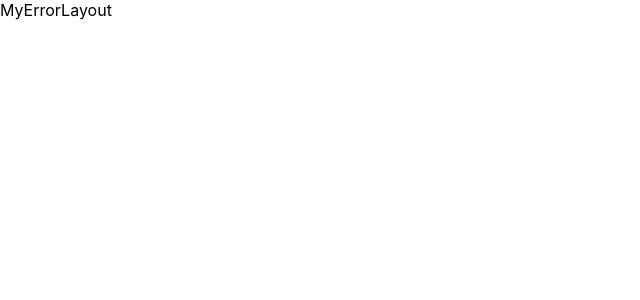
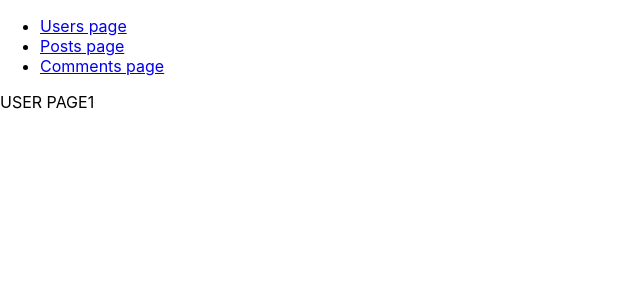
Before and after one commit to OsadchySa/react_ts_osadchy, a React (Create React App) app: page /users/1 in a window 1280 px wide. Before the commit this address had no page. Shown: the top 300 px of the page, without its empty margins (0-640 px from the left). Built offline with nearby package versions, Linux system fonts and the light colour scheme; no server answers.

Commit message:
hw6 09.07 15:05

```diff
--- a/src/Component/UsersComponent.tsx
+++ b/src/Component/UsersComponent.tsx
@@ -1,5 +1,6 @@
 import React, {FC} from 'react';
 import {IUser} from "../models/IUser";
+import {Link} from "react-router-dom";
 
 
 interface IProps {
@@ -12,7 +13,10 @@ const UsersComponent: FC<IProps> = ({users}) => {
         <div>
             <ul>
                 {
-                    users.map(user=> (<li key={user.id}>{user.id}: {user.firstName} {user.lastName}</li>))
+                    users.map(user=> (
+                        <li key={user.id}>
+                            <Link to={user.id.toString()}>{user.id}: {user.firstName} {user.lastName}</Link>
+                        </li>))
                 }
             </ul>
         </div>
--- a/src/index.tsx
+++ b/src/index.tsx
@@ -6,6 +6,9 @@ import UsersPage from "./pages/UsersPage";
 import PostsPage from "./pages/PostsPage";
 import CommentsPage from "./pages/CommentsPage";
 import MyErrorLayout from "./layouts/MyErrorLayout";
+import UserPage from "./pages/UserPage";
+
+
 
 const root = ReactDOM.createRoot(
     document.getElementById('root') as HTMLElement
@@ -17,6 +20,7 @@ let myRouter = createBrowserRouter([
         errorElement:<MyErrorLayout/>,
         children: [
             {path: 'users', element: <UsersPage/>},
+            {path: 'users/:id', element: <UserPage/>},
             {path: 'posts', element: <PostsPage/>},
             {path: 'comments', element: <CommentsPage/>}
         ]},
--- a/src/pages/PostsPage.tsx
+++ b/src/pages/PostsPage.tsx
@@ -1,9 +1,11 @@
 import React from 'react';
 
 const PostsPage = () => {
+
     return (
         <div>
             <PostsPage/>
+            POSTS PAGE
         </div>
     );
 };
--- /dev/null
+++ b/src/pages/UserPage.tsx
@@ -0,0 +1,16 @@
+import React, {useState} from 'react';
+import {useParams} from "react-router-dom";
+import {getPostsOfUserById} from "../services/api.service";
+
+const UserPage = () => {
+    let {id} = useParams()
+    const [posts, setPosts] = useState()
+    getPostsOfUserById(id).then(value => console.log(value))
+    return (
+        <div>
+            USER PAGE{id}
+        </div>
+    );
+};
+
+export default UserPage;
--- a/src/pages/UsersPage.tsx
+++ b/src/pages/UsersPage.tsx
@@ -1,9 +1,11 @@
-import React, {useEffect, useState} from 'react';
+import React, {useState} from 'react';
 import {getAllUsers} from "../services/api.service";
 import {IUser} from "../models/IUser";
 import UsersComponent from "../Component/UsersComponent";
 
+
 const UsersPage = () => {
+
     const [users, setUsers] = useState<IUser[]>([])
     getAllUsers()
         .then(value => {setUsers(value.users)})
--- a/src/services/api.service.ts
+++ b/src/services/api.service.ts
@@ -5,9 +5,9 @@ const getAllUsers = () => {
         .then((value) => value.json())
 }
 
-/*const getPostsOfUserById = (id: number) => {
+const getPostsOfUserById = (id: string | undefined) => {
     return fetch(baseUrl+'/'+id+'/posts')
         .then((value) => value.json())
 }
-*/
-export {getAllUsers}
+
+export {getAllUsers, getPostsOfUserById}
```
